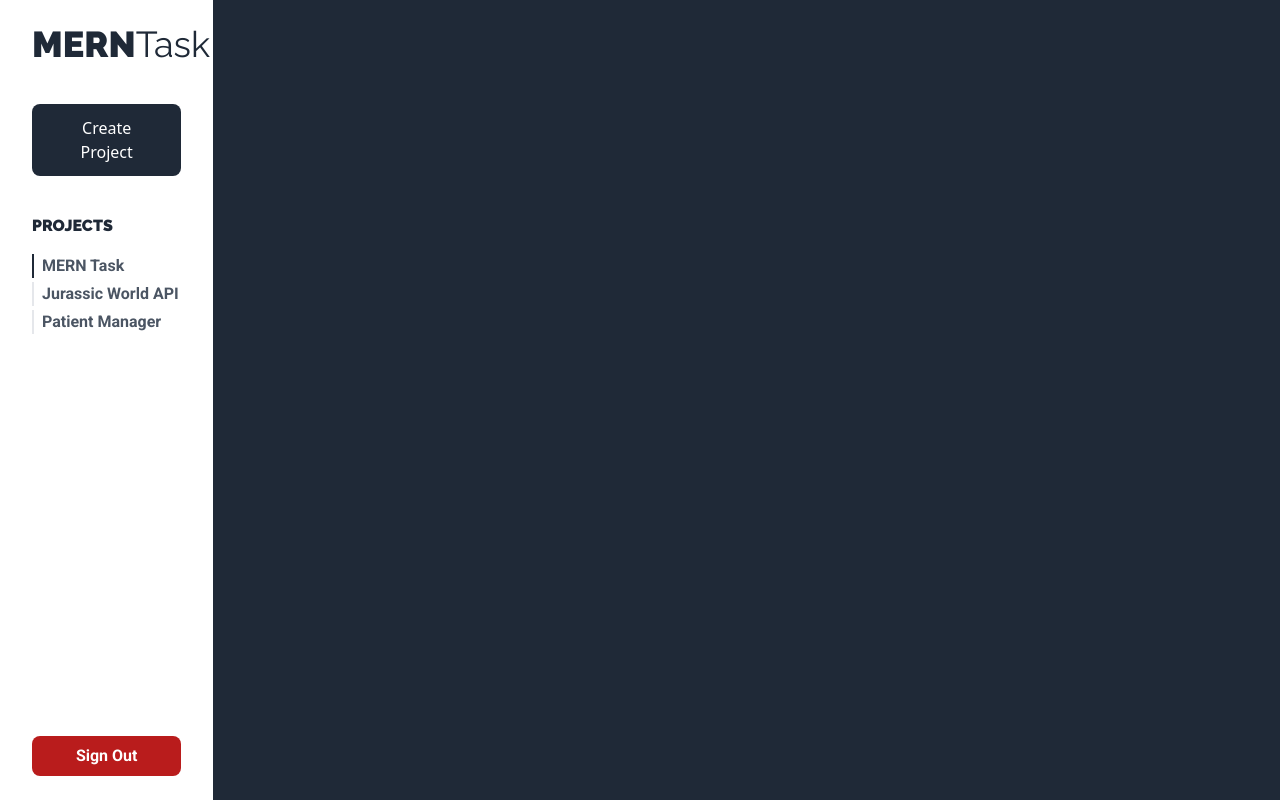
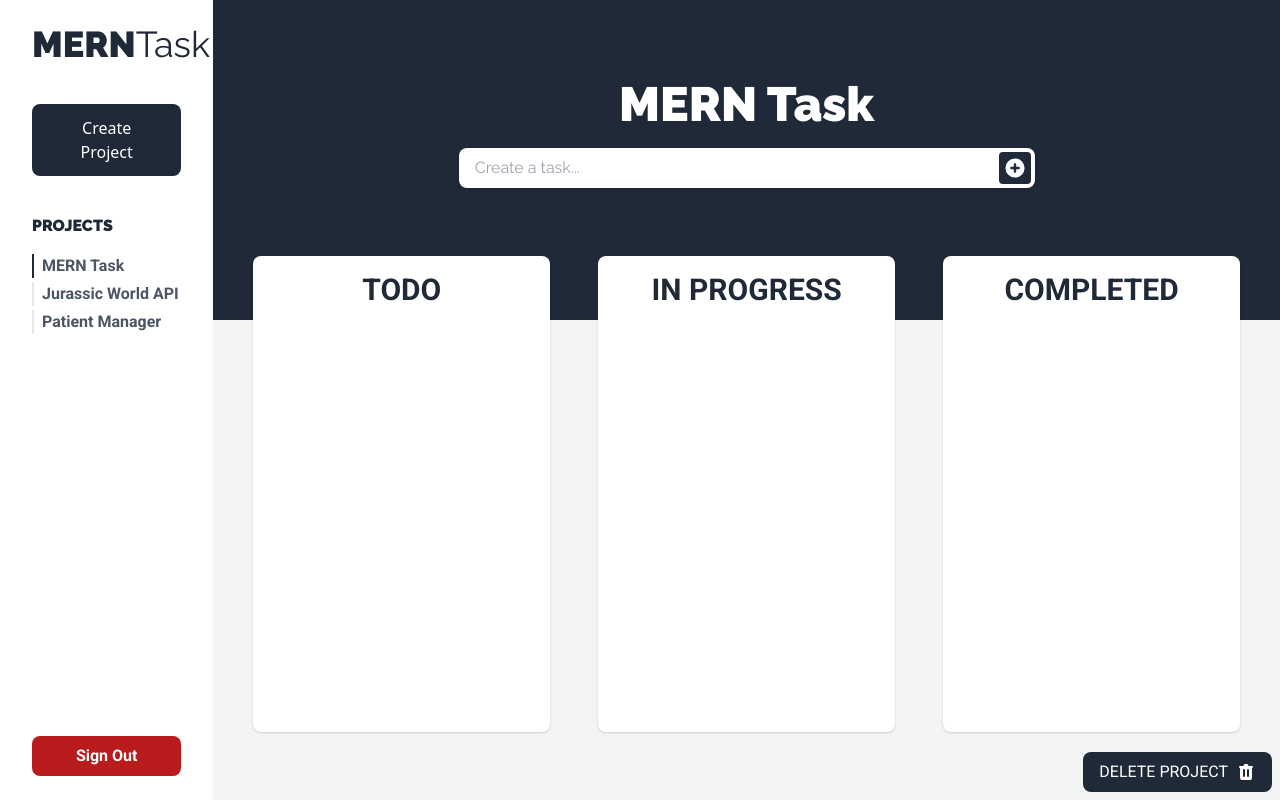
Before and after one commit to angelmtztrc/mern-task, a React (Create React App) app in the folder client/: page / in a window 1280 px wide. Built offline with nearby package versions, Linux system fonts and the light colour scheme.

Commit message:
feature(client): project component

```diff
--- /dev/null
+++ b/client/src/components/NotProjectSelected.js
@@ -0,0 +1,13 @@
+const NotProjectSelected = () => {
+  return (
+    <div className="flex col-span-10 items-center justify-center bg-gray-800">
+      <div>
+        <p className="text-white font-display text-4xl font-extrabold">
+          Select or Create a Project
+        </p>
+      </div>
+    </div>
+  );
+};
+
+export default NotProjectSelected;
--- /dev/null
+++ b/client/src/components/Project.js
@@ -0,0 +1,74 @@
+const Project = () => {
+  return (
+    <main className="flex flex-col col-span-10 bg-gray-100">
+      <header className="flex flex-col items-center h-80 font-display bg-gray-800">
+        <div className="w-full max-w-xl text-center">
+          <h1 className="mb-5 mt-20 text-white text-5xl font-bold">
+            MERN Task
+          </h1>
+          <div className="relative w-full">
+            <input
+              type="text"
+              className="block pr-10 px-4 py-2 w-full rounded-lg focus:outline-none shadow appearance-none"
+              placeholder="Create a task..."
+            />
+            <button className="absolute right-0 top-0 mr-1 mt-1 p-1 bg-gray-800 rounded">
+              <svg
+                className="w-6 h-6 text-white"
+                fill="currentColor"
+                viewBox="0 0 20 20"
+                xmlns="http://www.w3.org/2000/svg"
+              >
+                <path
+                  fillRule="evenodd"
+                  d="M10 18a8 8 0 100-16 8 8 0 000 16zm1-11a1 1 0 10-2 0v2H7a1 1 0 100 2h2v2a1 1 0 102 0v-2h2a1 1 0 100-2h-2V7z"
+                  clipRule="evenodd"
+                />
+              </svg>
+            </button>
+          </div>
+        </div>
+      </header>
+      <div className="container grid flex-grow gap-12 grid-cols-3 -mt-16 mx-auto px-10">
+        <div className="px-4 py-4 max-w-full h-auto bg-white rounded-lg shadow">
+          <p className="text-center text-gray-800 font-body text-3xl font-bold">
+            TODO
+          </p>
+          <ul>{/* TASKS LIST HERE */}</ul>
+        </div>
+        <div className="px-4 py-4 max-w-full h-auto bg-white rounded-lg shadow">
+          <p className="text-center text-gray-800 font-body text-3xl font-bold">
+            IN PROGRESS
+          </p>
+          <ul>{/* TASKS LIST HERE */}</ul>
+        </div>
+        <div className="px-4 py-4 max-w-full h-auto bg-white rounded-lg shadow">
+          <p className="text-center text-gray-800 font-body text-3xl font-bold">
+            COMPLETED
+          </p>
+          <ul>{/* TASKS LIST HERE */}</ul>
+        </div>
+      </div>
+      <button
+        type="button"
+        className="flex items-center self-end mb-2 mr-2 mt-5 px-4 py-2 text-white font-body bg-gray-800 rounded-lg uppercase"
+      >
+        <span>Delete Project</span>
+        <svg
+          className="ml-2 w-5 h-5"
+          fill="currentColor"
+          viewBox="0 0 20 20"
+          xmlns="http://www.w3.org/2000/svg"
+        >
+          <path
+            fillRule="evenodd"
+            d="M9 2a1 1 0 00-.894.553L7.382 4H4a1 1 0 000 2v10a2 2 0 002 2h8a2 2 0 002-2V6a1 1 0 100-2h-3.382l-.724-1.447A1 1 0 0011 2H9zM7 8a1 1 0 012 0v6a1 1 0 11-2 0V8zm5-1a1 1 0 00-1 1v6a1 1 0 102 0V8a1 1 0 00-1-1z"
+            clipRule="evenodd"
+          />
+        </svg>
+      </button>
+    </main>
+  );
+};
+
+export default Project;
--- a/client/src/pages/Dashboard.js
+++ b/client/src/pages/Dashboard.js
@@ -1,10 +1,15 @@
+// components
+import Project from '../components/Project';
+import NotProjectSelected from '../components/NotProjectSelected';
 import Sidebar from '../components/Sidebar';
 
 const Dashboard = () => {
   return (
     <div className="grid grid-cols-12 min-h-screen">
       <Sidebar />
-      <div className="col-span-10 bg-gray-800">{/* PROJECT SCREEN */}</div>
+
+      <Project />
+      {/* <NotProjectSelected /> */}
     </div>
   );
 };
```
Also changed, not shown: 1 other file (tests, documents, lock files or other folders).
